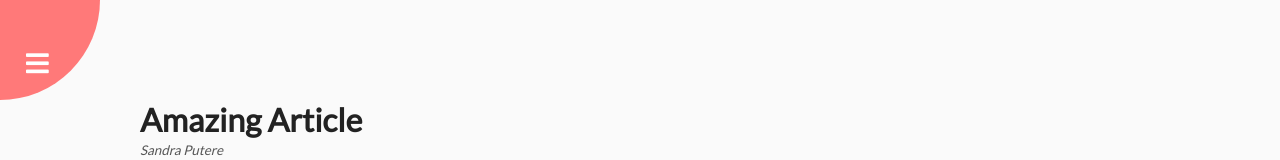
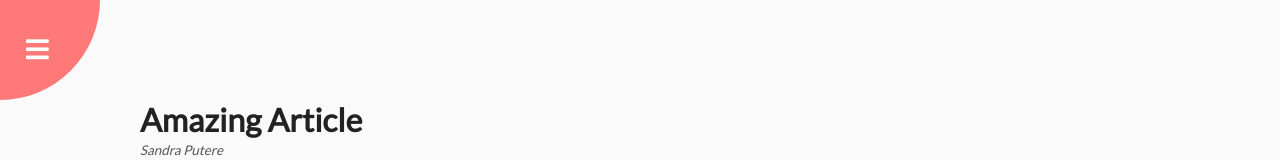
Before and after one commit to Sandrusha/rotating-navigation, a plain HTML site: page index.html in a window 1280 px wide. Shown: the top 160 px of the page. Drawn offline with Linux system fonts and the light colour scheme.

Commit message:
revert last css changes

```diff
--- a/style.css
+++ b/style.css
@@ -136,9 +136,3 @@ nav ul li i {
   font-size: 20px;
   margin-right: 10px;
 }
-
-.fas {
-  position: absolute;
-  top: 50%;
-  left: 50%;
-}
```
